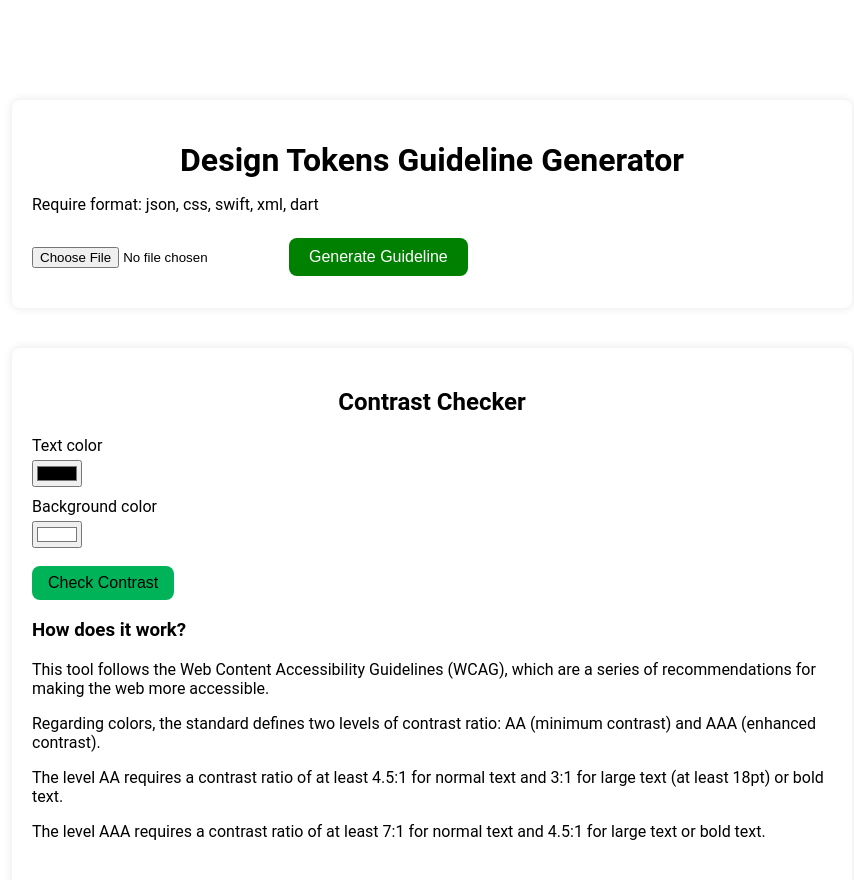
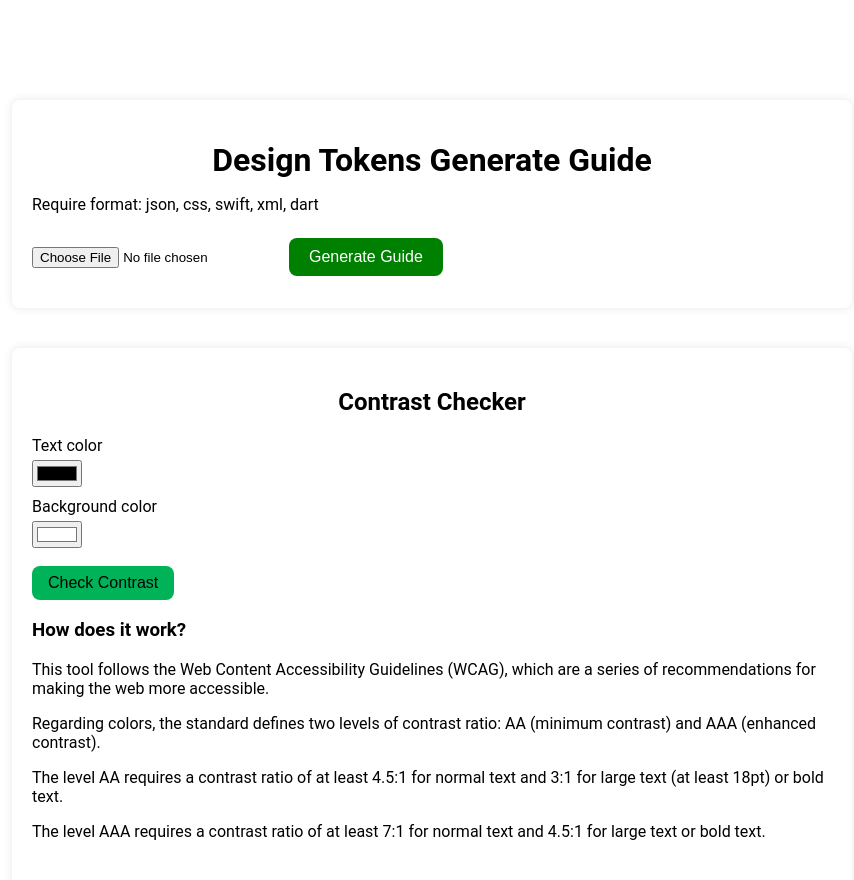
Before and after one commit to fodonfoto/check-color, a plain HTML site: page index.html in a window 1280 px wide. Shown: the whole page, without its empty margins (208-1062 px from the left). Drawn offline with Linux system fonts and the light colour scheme.

Commit message:
Update index.html

```diff
--- a/index.html
+++ b/index.html
@@ -8,10 +8,10 @@
 </head>
 <body>
     <div class="container">
-        <h1>Design Tokens Guideline Generator</h1>
+        <h1>Design Tokens Generate Guide</h1>
         <p>Require format: json, css, swift, xml, dart</p>
         <input type="file" id="fileInput">
-        <button id="generateButton">Generate Guideline</button>
+        <button id="generateButton">Generate Guide</button>
     </div>
     <div id="guidelineOutput" class="guideline-output"></div>
 
```
